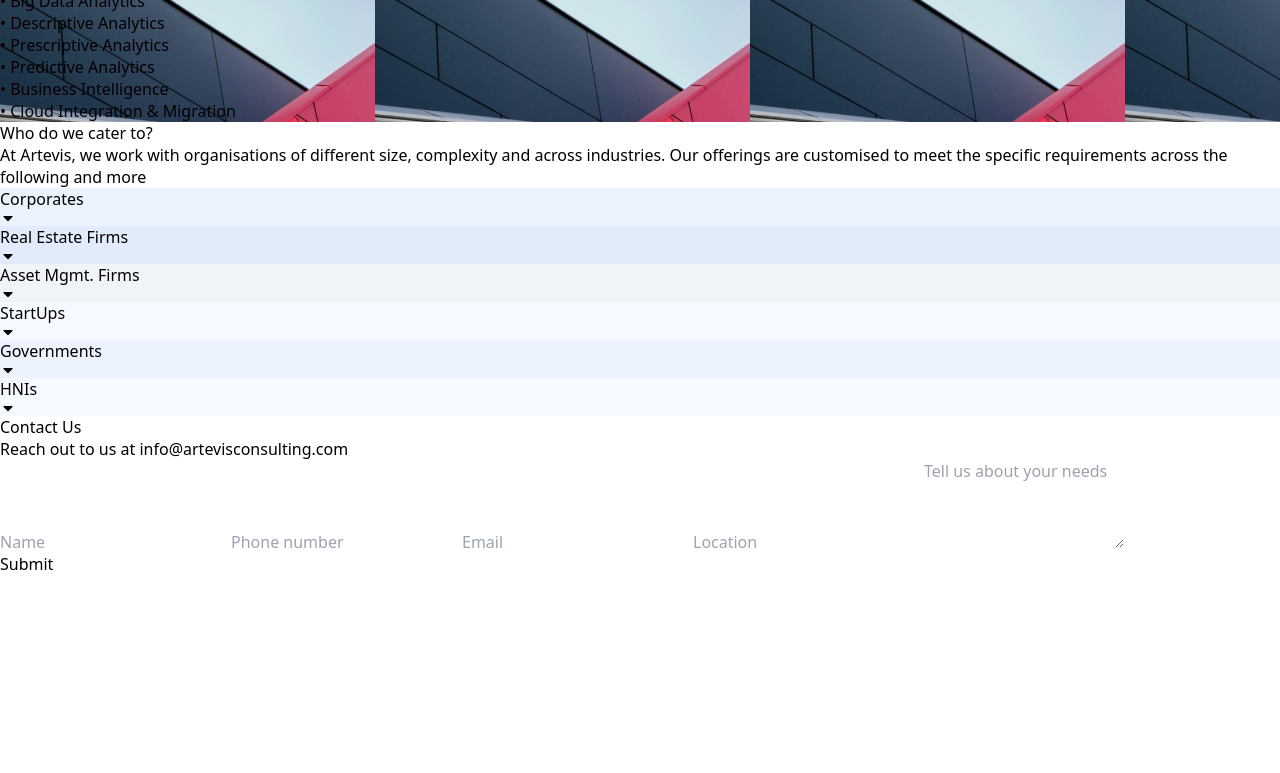
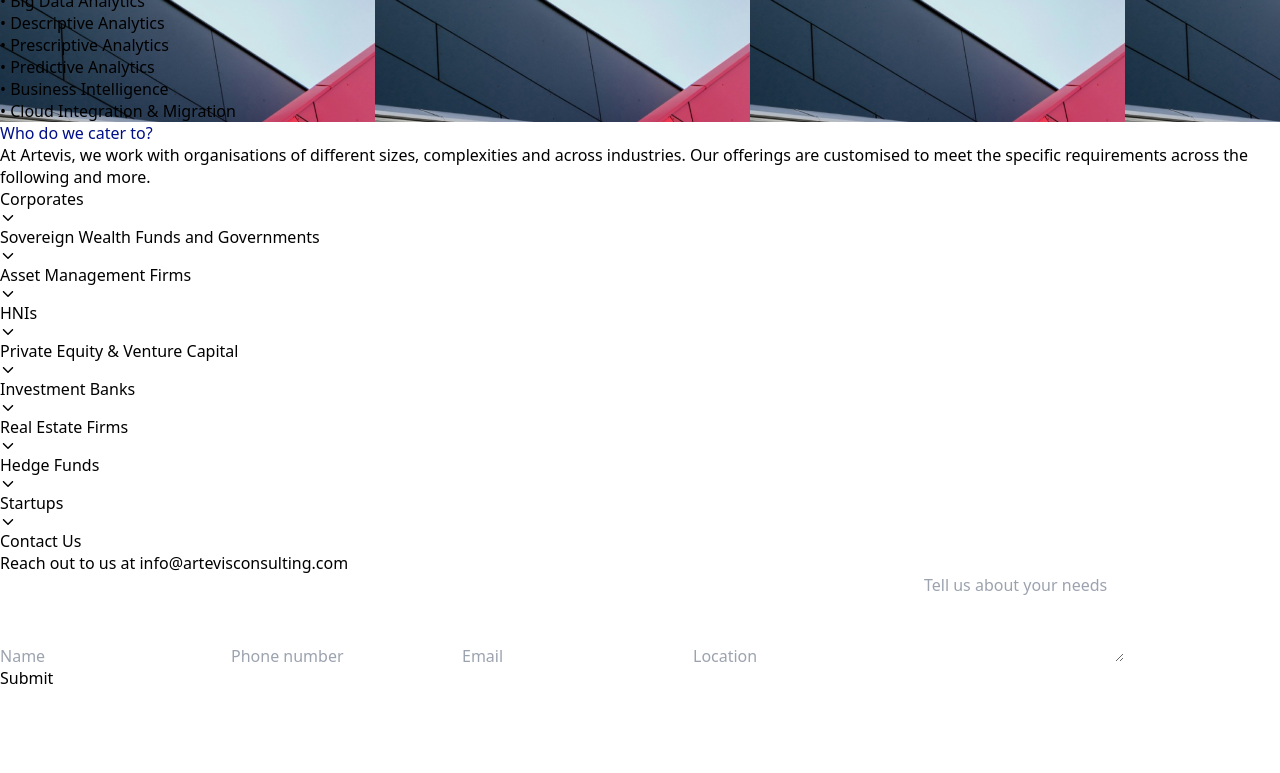
Before and after one commit to nilesh365aitech/Artevis, a React (Vite) app: page /services in a window 1280 px wide. Shown: the part 2560-3333 px from the top of the page. Built offline with nearby package versions, Linux system fonts and the light colour scheme.

Commit message:
footer fixed

```diff
--- a/src/pages/Industries.jsx
+++ b/src/pages/Industries.jsx
@@ -466,7 +466,7 @@
             Expanding Horizons Globally
           </h1>
           <p className="text-blue-800 text-lg">
-            We have created impact with 30+ clients across 4 continents, by
+            We have created impact with 50+ clients across 4 continents, by
             delivering services to customer delight.
           </p>
           <div className="absolute right-0 top-0 bottom-0 w-1 bg-red-600"></div>
--- a/src/pages/Services.jsx
+++ b/src/pages/Services.jsx
@@ -5,52 +5,34 @@
 import ServiceBuilding from "../assets/ServiceBuilding.png";
 import ServiceBuilding2 from "../assets/servicebuilding2.png";
 import ServiceBuilding3 from "../assets/servicebuilding3.png";
-import { useState } from "react";
+import React, { useState } from "react";
+import { IoIosArrowDown, IoIosArrowUp } from "react-icons/io";
 import { FaCaretUp, FaCaretDown } from "react-icons/fa";
 import ContactUs from "../components/ContactUs";
+import Services from "../section/Services";
 
 export default function MainServices() {
 
-  const handleToggle = (index) => {
-    const newExpanded = [...expanded];
-    newExpanded[index] = !newExpanded[index];
-    setExpanded(newExpanded);
+  const [expandedSections, setExpandedSections] = useState({});
+
+  const toggleSection = (section) => {
+    setExpandedSections((prev) => ({
+      ...prev,
+      [section]: !prev[section],
+    }));
   };
 
-  const items = [
-    {
-      title: "Corporates",
-      color: "#EBF3FF",
-      description:
-      "We work with corporations to solve their most pressing problems, from strategic planning to enhancing operational efficiency, helping them stay agile and competitive in today's dynamic business landscape.",
-    },
-    {
-      title: "Real Estate Firms",
-      color: "#E2EBF9",
-      description: "Real Estate Firms require robust strategic insights to optimize their investments. Our expertise traverses the full real estate value chain, encompassing land acquisition, feasibility analysis, project development/investment, asset management, and strategic exits. Our intimate understanding of the real estate value chain positions us as the go-to resource for industry leaders.",
-    },
-    {
-      title: "Asset Mgmt. Firms",
-      color: "#F0F3F8",
-      description: "Asset Management Firms manage diverse portfolios requiring meticulous strategy and performance monitoring. Artevis Consulting offers portfolio monitoring, financial modelling, and investment strategy formulation.",
-    },
-    {
-      title: "StartUps",
-      color: "#F6F9FF",
-      description: "Startups need agile strategies and solid financial foundations to thrive in competitive markets. Artevis Consulting provides expert fundraising support, market strategies, business and financial planning, go to market strategies to drive growth and sustainability.",
-    },
-    {
-      title: "Governments",
-      color: "#ECF3FF",
-      description: "Description for Governments",
-    },
-    {
-      title: "HNIs",
-      color: "#F6F9FF",
-      description: "High Net Worth Individuals seek personalized wealth management and investment strategies. Artevis Consulting offers tailored portfolio assessments, wealth preservation strategies, and real estate investment advisory.",
-    },
+  const sections = [
+    { title: "Corporates", content: "We work with corporations to solve their most pressing problems, from strategic planning to enhancing operational efficiency, helping them stay agile and competitive in today’s dynamic business landscape." },
+    { title: "Sovereign Wealth Funds and Governments", content: " Sovereign Wealth Funds aim at economic development and diversification for the country while ensuring financial returns. Artevis Consulting understands these objectives and assists SWFs in creating investment strategies, conducting due diligence, providing fund support, and developing financial models. Governments focus on economic development and public infrastructure enhancement. We support these goals by delivering public policy advisory, infrastructure modelling, and urban development strategies." },
+    { title: "Asset Management Firms", content: " Asset Management Firms manage diverse portfolios requiring meticulous strategy and performance monitoring. Artevis Consulting offers portfolio monitoring, financial modelling, and investment strategy formulation." },
+    { title: "HNIs", content: " High Net Worth Individuals seek personalized wealth management and investment strategies. Artevis Consulting offers tailored portfolio assessments, wealth preservation strategies, and real estate investment advisory." },
+    { title: "Private Equity & Venture Capital", content: " Private Equity and Venture Capital firms invest in high-growth potential ventures. Our advisory extends through the entire spectrum of the investment lifecycle, from deal origination and due diligence to portfolio management and exit strategies. With a granular understanding of the intricacies involved in Private Equity and Venture Capital, we position ourselves as a pivotal ally for financial leaders." },
+    { title: "Investment Banks", content: " Investment Banks facilitate complex financial transactions and provide advisory services. Artevis Consulting supports these efforts by offering industry research, valuation, M&A support, fundraising assistance, and strategic insights to drive successful financial operations." },
+    { title: "Real Estate Firms", content: " Real Estate Firms require robust strategic insights to optimize their investments. Our expertise traverses the full real estate value chain, encompassing land acquisition, feasibility analysis, project development/investment, asset management, and strategic exits. Our intimate understanding of the real estate value chain positions us as the go-to resource for industry leaders." },
+    { title: "Hedge Funds", content: " Hedge Funds need in-depth market analysis and strategic investment insights. Artevis Consulting provides valuation, due diligence, and opportunity screening to enhance investment decision-making." },
+    { title: "Startups", content: " Startups need agile strategies and solid financial foundations to thrive in competitive markets. Artevis Consulting provides expert fundraising support, market strategies, business and financial planning, go to market strategies to drive growth and sustainability." }
   ];
-  const [expanded, setExpanded] = useState(new Array(items.length).fill(false));
 
   return (
     <>
@@ -203,36 +185,45 @@
         </div>
       </div>
 
-      <div className="max-w-7xl md:ml-20 mx-auto px-4 py-10">
-        <h2 className="text-3xl font-semibold text-zinc-900">
-          Who do we cater to?
-        </h2>
-        <p className="mt-4 text-zinc-600">
-          At Artevis, we work with organisations of different size, complexity
-          and across industries. Our offerings are customised to meet the
-          specific requirements across the following and more
-        </p>
+      <div className=" pb-4">
+
+<div className="  px-16 py-24 ">
+
+  <h2 style={{color: "#000F89"}} className="text-2xl font-semibold text-blue-900 mb-4">Who do we cater to?</h2>
+  <p className="text-zinc-600 mb-8">
+    At Artevis, we work with organisations of different sizes, complexities
+    and across industries. Our offerings are customised to meet the
+    specific requirements across the following and more.
+  </p>
+  <div className="grid grid-cols-1 md:grid-cols-2 lg:grid-cols-3 gap-6">
+    {sections.map((section, index) => (
+      <div key={index} className="border-b pb-4">
+        <h3 className="text-lg font-semibold text-blue-900 flex justify-between items-center">
+          {section.title}
+          <span
+            className="cursor-pointer"
+            onClick={() => toggleSection(index)}
+          >
+            {expandedSections[index] ? (
+              <IoIosArrowUp className="text-blue-900" />
+            ) : (
+              <IoIosArrowDown className="text-blue-900" />
+            )}
+          </span>
+        </h3>
+        {expandedSections[index] && section.content && (
+          <p className="text-zinc-600 mt-2">{section.content}</p>
+        )}
       </div>
+    ))}
+  </div>
 
-      <div className="grid grid-cols-1  py-4 mb-14 gap-4 max-w-7xl mx-auto px-5">
-        {items.map((item, index) => (
-          <div
-            key={index}
-            style={{ backgroundColor: item.color }}
-            className="relative text-xl md:text-2xl p-4 md:p-6 text-center cursor-pointer rounded-lg shadow-lg transition-transform duration-300"
-            onClick={() => handleToggle(index)}
-          >
-            <div className="flex justify-between items-center">
-              <span>{item.title}</span>
-              <span>{expanded[index] ? <FaCaretUp /> : <FaCaretDown />}</span>
-            </div>
-            {expanded[index] && (
-              <div className="mt-4 text-lg">{item.description}</div>
-            )}
-          </div>
-        ))}
-      </div>
-<ContactUs/>
+</div>
+</div>
+
+
+
+      <ContactUs />
       <Footer />
     </>
   );
--- a/src/section/Services.jsx
+++ b/src/section/Services.jsx
@@ -13,14 +13,14 @@
 
   const sections = [
     { title: "Corporates", content: "We work with corporations to solve their most pressing problems, from strategic planning to enhancing operational efficiency, helping them stay agile and competitive in today’s dynamic business landscape." },
-    { title: "Governments & SWF", content: " Lorem ipsum dolor sit amet consectetur adipisicing elit. Vero libero voluptate quasi a eveniet eius alias quam nisi porro cumque! Ex amet quod nisi iste delectus eos autem nemo consequuntur!" },
-    { title: "Asset Management Firms", content: " Lorem ipsum dolor sit amet consectetur adipisicing elit. Vero libero voluptate quasi a eveniet eius alias quam nisi porro cumque! Ex amet quod nisi iste delectus eos autem nemo consequuntur!" },
-    { title: "HNIs", content: " Lorem ipsum dolor sit amet consectetur adipisicing elit. Vero libero voluptate quasi a eveniet eius alias quam nisi porro cumque! Ex amet quod nisi iste delectus eos autem nemo consequuntur!" },
-    { title: "PE & VC", content: " Lorem ipsum dolor sit amet consectetur adipisicing elit. Vero libero voluptate quasi a eveniet eius alias quam nisi porro cumque! Ex amet quod nisi iste delectus eos autem nemo consequuntur!" },
-    { title: "Investment Banks", content: " Lorem ipsum dolor sit amet consectetur adipisicing elit. Vero libero voluptate quasi a eveniet eius alias quam nisi porro cumque! Ex amet quod nisi iste delectus eos autem nemo consequuntur!" },
-    { title: "Real Estate Firms", content: " Lorem ipsum dolor sit amet consectetur adipisicing elit. Vero libero voluptate quasi a eveniet eius alias quam nisi porro cumque! Ex amet quod nisi iste delectus eos autem nemo consequuntur!" },
-    { title: "Hedge Funds", content: " Lorem ipsum dolor sit amet consectetur adipisicing elit. Vero libero voluptate quasi a eveniet eius alias quam nisi porro cumque! Ex amet quod nisi iste delectus eos autem nemo consequuntur!" },
-    { title: "Startups", content: " Lorem ipsum dolor sit amet consectetur adipisicing elit. Vero libero voluptate quasi a eveniet eius alias quam nisi porro cumque! Ex amet quod nisi iste delectus eos autem nemo consequuntur!" }
+    { title: "Sovereign Wealth Funds and Governments", content: " Sovereign Wealth Funds aim at economic development and diversification for the country while ensuring financial returns. Artevis Consulting understands these objectives and assists SWFs in creating investment strategies, conducting due diligence, providing fund support, and developing financial models. Governments focus on economic development and public infrastructure enhancement. We support these goals by delivering public policy advisory, infrastructure modelling, and urban development strategies." },
+    { title: "Asset Management Firms", content: " Asset Management Firms manage diverse portfolios requiring meticulous strategy and performance monitoring. Artevis Consulting offers portfolio monitoring, financial modelling, and investment strategy formulation." },
+    { title: "HNIs", content: " High Net Worth Individuals seek personalized wealth management and investment strategies. Artevis Consulting offers tailored portfolio assessments, wealth preservation strategies, and real estate investment advisory." },
+    { title: "Private Equity & Venture Capital", content: " Private Equity and Venture Capital firms invest in high-growth potential ventures. Our advisory extends through the entire spectrum of the investment lifecycle, from deal origination and due diligence to portfolio management and exit strategies. With a granular understanding of the intricacies involved in Private Equity and Venture Capital, we position ourselves as a pivotal ally for financial leaders." },
+    { title: "Investment Banks", content: " Investment Banks facilitate complex financial transactions and provide advisory services. Artevis Consulting supports these efforts by offering industry research, valuation, M&A support, fundraising assistance, and strategic insights to drive successful financial operations." },
+    { title: "Real Estate Firms", content: " Real Estate Firms require robust strategic insights to optimize their investments. Our expertise traverses the full real estate value chain, encompassing land acquisition, feasibility analysis, project development/investment, asset management, and strategic exits. Our intimate understanding of the real estate value chain positions us as the go-to resource for industry leaders." },
+    { title: "Hedge Funds", content: " Hedge Funds need in-depth market analysis and strategic investment insights. Artevis Consulting provides valuation, due diligence, and opportunity screening to enhance investment decision-making." },
+    { title: "Startups", content: " Startups need agile strategies and solid financial foundations to thrive in competitive markets. Artevis Consulting provides expert fundraising support, market strategies, business and financial planning, go to market strategies to drive growth and sustainability." }
   ];
 
   return (
```
Also changed, not shown: src/components/FooterSection.jsx (+12 -8 lines), src/pages/Contact.jsx (+1 -6 lines).
